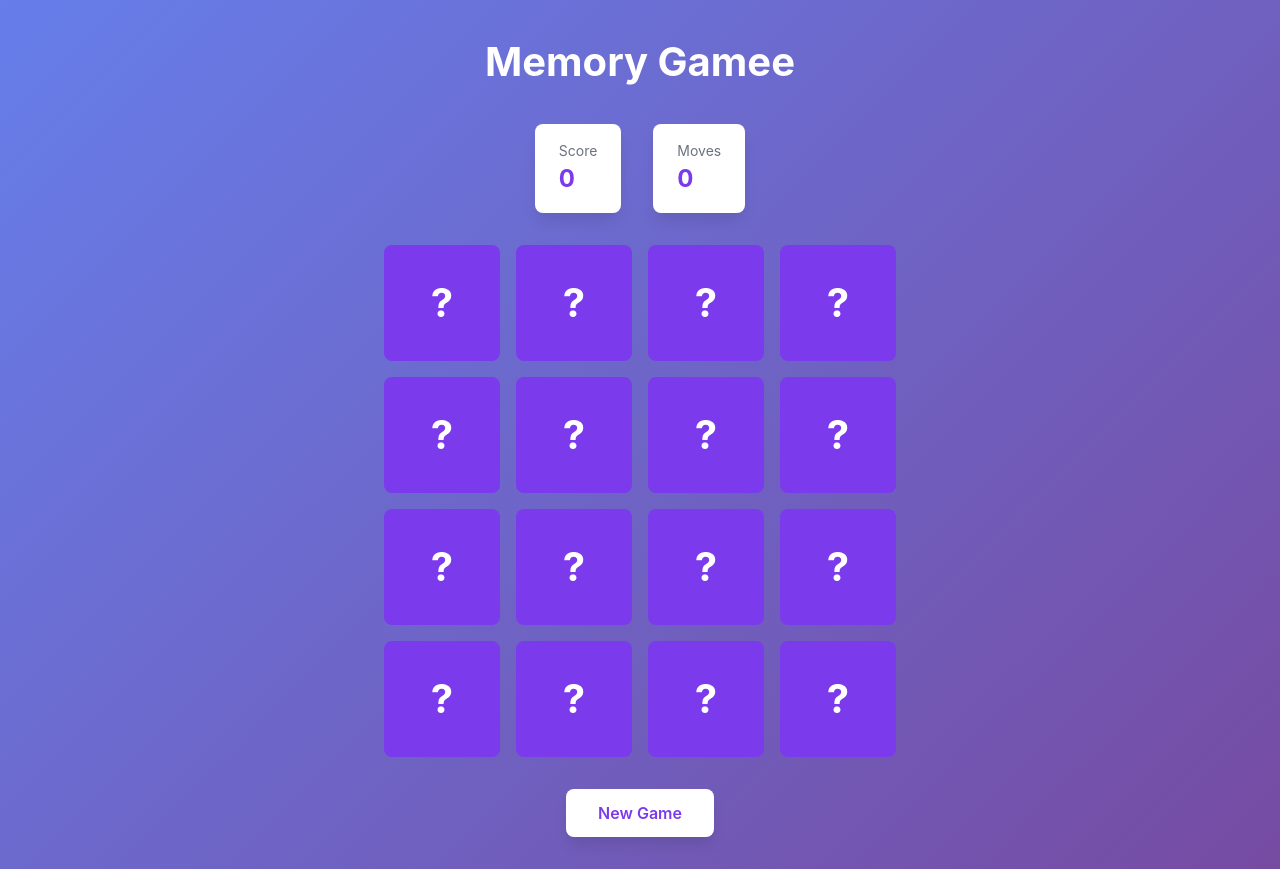
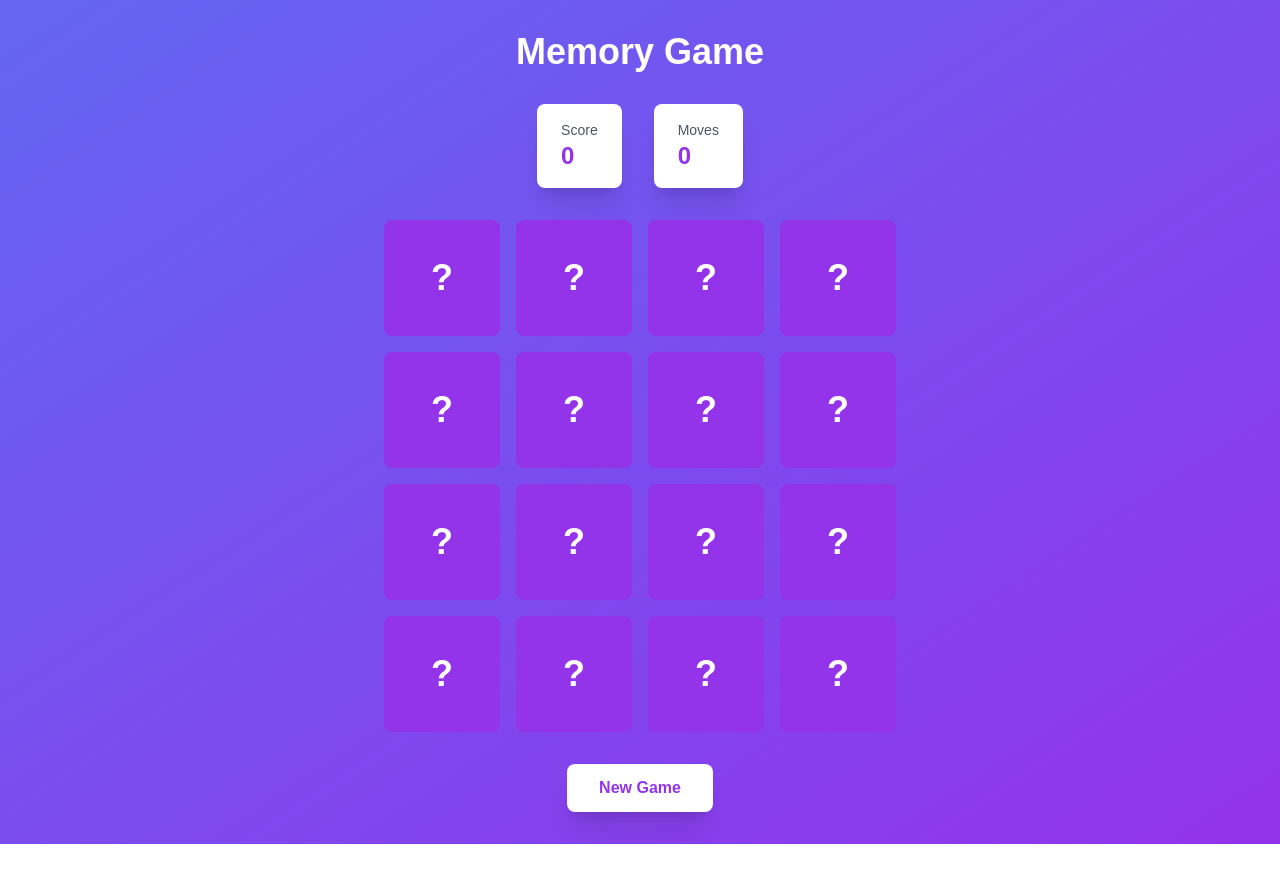
Before and after one commit to Jasiimm/Memmory, a Next.js app: page / in a window 1280 px wide. After the commit the page ends 844 px from the top, so only its background shows below. Built offline with nearby package versions, Linux system fonts and the light colour scheme.

Commit message:
Update page.tsx

```diff
--- a/src/app/page.tsx
+++ b/src/app/page.tsx
@@ -121,223 +121,71 @@ export default function Home() {
   }
 
   return (
-    <>
-      <style jsx global>{`
-        * {
-          margin: 0;
-          padding: 0;
-          box-sizing: border-box;
-        }
+    <div className="min-h-screen bg-gradient-to-br from-indigo-500 to-purple-600 p-8">
+      <div className="max-w-4xl mx-auto">
+        <h1 className="text-4xl font-bold text-white text-center mb-8">
+          Memory Game
+        </h1>
 
-        body {
-          font-family: -apple-system, BlinkMacSystemFont, 'Segoe UI', Roboto, sans-serif;
-        }
-
-        .game-container {
-          min-height: 100vh;
-          background: linear-gradient(135deg, #667eea 0%, #764ba2 100%);
-          padding: 2rem;
-        }
-
-        .game-wrapper {
-          max-width: 64rem;
-          margin: 0 auto;
-        }
-
-        .game-title {
-          font-size: 2.5rem;
-          font-weight: bold;
-          color: white;
-          text-align: center;
-          margin-bottom: 2rem;
-        }
-
-        .stats-container {
-          display: flex;
-          justify-content: center;
-          gap: 2rem;
-          margin-bottom: 2rem;
-        }
-
-        .stat-card {
-          background: white;
-          border-radius: 0.5rem;
-          padding: 1rem 1.5rem;
-          box-shadow: 0 10px 15px -3px rgba(0, 0, 0, 0.1);
-        }
-
-        .stat-label {
-          font-size: 0.875rem;
-          color: #6b7280;
-        }
-
-        .stat-value {
-          font-size: 1.5rem;
-          font-weight: bold;
-          color: #7c3aed;
-        }
-
-        .game-board {
-          display: grid;
-          grid-template-columns: repeat(4, 1fr);
-          gap: 1rem;
-          max-width: 32rem;
-          margin: 0 auto 2rem auto;
-        }
-
-        .card {
-          aspect-ratio: 1;
-          border-radius: 0.5rem;
-          cursor: pointer;
-          transition: all 0.3s ease;
-          display: flex;
-          align-items: center;
-          justify-content: center;
-          font-size: 2.5rem;
-          font-weight: bold;
-        }
-
-        .card:hover {
-          transform: scale(1.05);
-        }
-
-        .card-back {
-          background: #7c3aed;
-          color: white;
-        }
-
-        .card-back:hover {
-          background: #6d28d9;
-        }
-
-        .card-front {
-          background: white;
-          color: #333;
-        }
-
-        .card-matched {
-          background: white;
-          color: #333;
-          border: 4px solid #10b981;
-        }
-
-        .card-processing {
-          pointer-events: none;
-        }
-
-        .controls {
-          text-align: center;
-        }
-
-        .new-game-btn {
-          background: white;
-          color: #7c3aed;
-          padding: 0.75rem 2rem;
-          border-radius: 0.5rem;
-          font-weight: 600;
-          border: none;
-          cursor: pointer;
-          box-shadow: 0 10px 15px -3px rgba(0, 0, 0, 0.1);
-          transition: background-color 0.3s ease;
-        }
-
-        .new-game-btn:hover {
-          background: #f3f4f6;
-        }
-
-        .modal-overlay {
-          position: fixed;
-          top: 0;
-          left: 0;
-          right: 0;
-          bottom: 0;
-          background: rgba(0, 0, 0, 0.5);
-          display: flex;
-          align-items: center;
-          justify-content: center;
-          z-index: 50;
-        }
-
-        .modal-content {
-          background: white;
-          border-radius: 0.5rem;
-          padding: 2rem;
-          text-align: center;
-          max-width: 28rem;
-        }
-
-        .modal-title {
-          font-size: 1.875rem;
-          font-weight: bold;
-          color: #7c3aed;
-          margin-bottom: 1rem;
-        }
-
-        .modal-text {
-          color: #6b7280;
-          margin-bottom: 1rem;
-        }
-
-        .play-again-btn {
-          background: #7c3aed;
-          color: white;
-          padding: 0.5rem 1.5rem;
-          border-radius: 0.5rem;
-          border: none;
-          cursor: pointer;
-          transition: background-color 0.3s ease;
-        }
-
-        .play-again-btn:hover {
-          background: #6d28d9;
-        }
-      `}</style>
-
-      <div className="game-container">
-        <div className="game-wrapper">
-          <h1 className="game-title">Memory Gamee </h1>
-
-          <div className="stats-container">
-            <div className="stat-card">
-              <div className="stat-label">Score</div>
-              <div className="stat-value">{score}</div>
+        <div className="flex justify-center gap-8 mb-8">
+          <div className="bg-white rounded-lg p-4 px-6 shadow-xl">
+            <div className="text-sm text-gray-600">Score</div>
+            <div className="text-2xl font-bold text-purple-600">{score}</div>
           </div>
-            <div className="stat-card">
-              <div className="stat-label">Moves</div>
-              <div className="stat-value">{moves}</div>
+          <div className="bg-white rounded-lg p-4 px-6 shadow-xl">
+            <div className="text-sm text-gray-600">Moves</div>
+            <div className="text-2xl font-bold text-purple-600">{moves}</div>
           </div>
         </div>
 
-          <div className="game-board">
+        <div className="grid grid-cols-4 gap-4 max-w-lg mx-auto mb-8">
           {cards.map(card => (
             <div
               key={card.id}
               onClick={() => handleCardClick(card.id)}
-                className={`card ${
-                  card.isFlipped || card.isMatched
-                    ? (card.isMatched ? 'card-matched' : 'card-front')
-                    : 'card-back'
-                } ${isProcessing ? 'card-processing' : ''}`}
+              className={`
+                aspect-square rounded-lg cursor-pointer transition-all duration-300
+                flex items-center justify-center text-4xl font-bold
+                hover:scale-105
+                ${card.isFlipped || card.isMatched
+                  ? (card.isMatched
+                    ? 'bg-white text-gray-800 border-4 border-green-500'
+                    : 'bg-white text-gray-800'
+                  )
+                  : 'bg-purple-600 text-white hover:bg-purple-700'
+                }
+                ${isProcessing ? 'pointer-events-none' : ''}
+              `}
             >
               {card.isFlipped || card.isMatched ? card.emoji : '?'}
             </div>
           ))}
         </div>
 
-          <div className="controls">
-            <button onClick={initializeGame} className="new-game-btn">
+        <div className="text-center">
+          <button
+            onClick={initializeGame}
+            className="bg-white text-purple-600 px-8 py-3 rounded-lg font-semibold
+                     shadow-xl hover:bg-gray-100 transition-colors duration-300"
+          >
             New Game
           </button>
         </div>
 
         {gameWon && (
-            <div className="modal-overlay">
-              <div className="modal-content">
-                <h2 className="modal-title">🎉 Congratulations!</h2>
-                <p className="modal-text">
+          <div className="fixed inset-0 bg-black bg-opacity-50 flex items-center justify-center z-50">
+            <div className="bg-white rounded-lg p-8 text-center max-w-md">
+              <h2 className="text-3xl font-bold text-purple-600 mb-4">
+                🎉 Congratulations!
+              </h2>
+              <p className="text-gray-600 mb-6">
                 You won in {moves} moves with a score of {score}!
               </p>
-                <button onClick={initializeGame} className="play-again-btn">
+              <button
+                onClick={initializeGame}
+                className="bg-purple-600 text-white px-6 py-2 rounded-lg
+                         hover:bg-purple-700 transition-colors duration-300"
+              >
                 Play Again
               </button>
             </div>
@@ -345,6 +193,5 @@ export default function Home() {
         )}
       </div>
     </div>
-    </>
   )
 }
```
Lines whose indentation alone changed are shown as unchanged.
